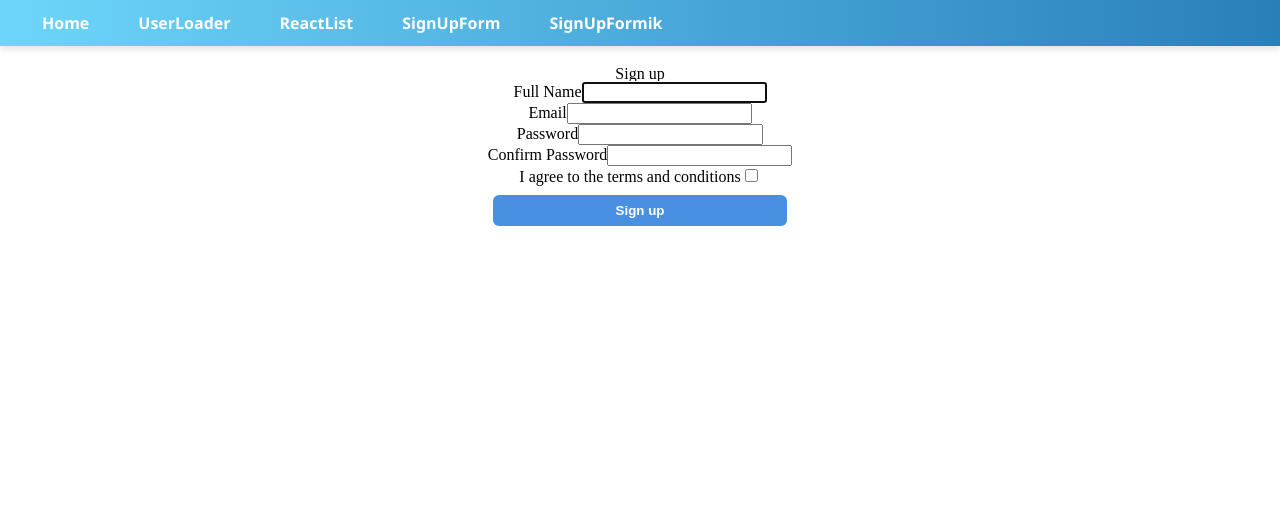
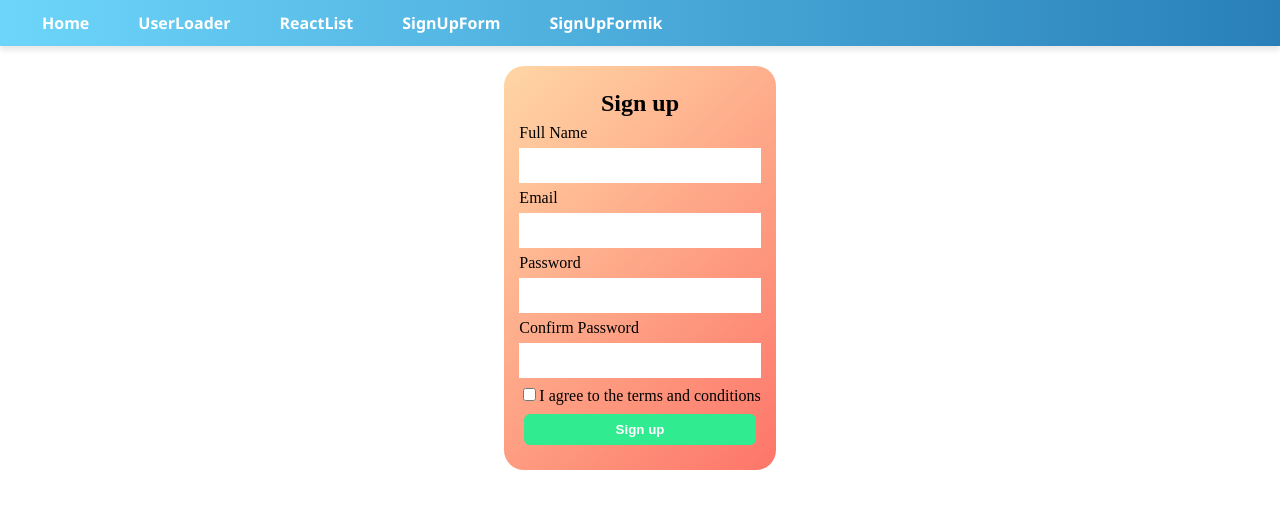
Before and after one commit to GromavVL/React-Homework, a React (Vite) app: page /sigformik in a window 1280 px wide. Shown: the top 508 px of the page. Built offline with nearby package versions, Linux system fonts and the light colour scheme.

Commit message:
Add partial styles for signup form

```diff
--- a/src/components/SignUpFormik/SignUpFormik.module.scss
+++ b/src/components/SignUpFormik/SignUpFormik.module.scss
@@ -6,5 +6,51 @@
   .formBase {
     display: flex;
     flex-direction: column;
+    border-radius: 20px;
+    max-width: 300px;
+    padding: 15px;
+    background: #00c3ff;
+    background: linear-gradient(135deg, #ffd6a5 0%, #fd7569 100%);
+
+
+    .title {
+      margin: 10px;
+      font-size: 24px;
+      font-weight: 700;
+    }
+
+    .labelContainer {
+      display: flex;
+      flex-direction: column;
+      min-height: 65px;
+
+      .labelText {
+        text-align: left;
+        padding-bottom: 7px;
+      }
+
+      .inputElement {
+        padding: 10px;
+        border-radius: px;
+        border: none;
+        outline: none;
+      }
+
+      .errorComponent {
+        color: red;
+        font-size: 14px;
+        min-height: 20px;
+        text-align: left;
+        margin-top: 5px;
+      }
+    }
+
+    .checkboxElement {
+      cursor: pointer;
+    }
+
+    .buttonSubmit {
+      background-color: rgba(49, 235, 145, 1);
+    }
   }
 }
--- a/src/components/SignUpFormik/index.jsx
+++ b/src/components/SignUpFormik/index.jsx
@@ -18,42 +18,46 @@ function SignUpFormik () {
 
   return (
     <div className={styles.formWrapper}>
-      {/* <h1>Create Your Account</h1> */}
       <Formik
         initialValues={loginInitialValues}
         onSubmit={handleSubmit}
         validationSchema={SIGNAP_VALIDATION_SCHEMA}
       >
-        {formikProps => {
+        {({ values }) => {
           return (
             <Form className={styles.formBase}>
-              <h2>Sign up</h2>
-              <label>
-                <span>Full Name</span>
-                <Field type='text' name='fullName' autoFocus />
-                <ErrorMessage name='fullName' component={'span'} />
+              <h2 className={styles.title}>Sign up</h2>
+              <label className={styles.labelContainer}>
+                <span className={styles.labelText}>Full Name</span>
+                <Field className={styles.inputElement} type='text' name='fullName' autoFocus />
+                <ErrorMessage className={styles.errorComponent} name='fullName' component={'span'} />
+              </label>
+              <label className={styles.labelContainer}>
+                <span className={styles.labelText}>Email</span>
+                <Field className={styles.inputElement} type='email' name='email' />
+                <ErrorMessage className={styles.errorComponent} name='email' component={'span'} />
+              </label>
+              <label className={styles.labelContainer}>
+                <span className={styles.labelText}>Password</span>
+                <Field className={styles.inputElement} type='password' name='password' />
+                <ErrorMessage className={styles.errorComponent} name='password' component={'span'} />
+              </label>
+              <label className={styles.labelContainer}>
+                <span className={styles.labelText}>Confirm Password</span>
+                <Field className={styles.inputElement} type='password' name='confirmPassword' />
+                <ErrorMessage className={styles.errorComponent} name='confirmPassword' component={'span'} />
               </label>
               <label>
-                <span>Email</span>
-                <Field type='email' name='email' />
-                <ErrorMessage name='email' component={'span'} />
+                <Field
+                  className={styles.checkboxElement}
+                  type='checkbox'
+                  name='acceptTerms'
+                />
+                <span>I agree to the terms and conditions</span>
               </label>
-              <label>
-                <span>Password</span>
-                <Field type='password' name='password' />
-                <ErrorMessage name='password' component={'span'} />
-              </label>
-              <label>
-                <span>Confirm Password</span>
-                <Field type='password' name='confirmPassword' />
-                <ErrorMessage name='confirmPassword' component={'span'} />
-              </label>
-              <label>
-                <span>I agree to the terms and conditions</span>
-                <Field type='checkbox' name='acceptTerms' />
-                <ErrorMessage name='acceptTerms' component={'span'} />
-              </label>
-              <button type='submit'>Sign up</button>
+              <button className={styles.buttonSubmit} type='submit' disabled={!values.acceptTerms}>
+                Sign up
+              </button>
             </Form>
           );
         }}
--- a/src/utils/validationSchema.js
+++ b/src/utils/validationSchema.js
@@ -31,6 +31,5 @@ export const SIGNAP_VALIDATION_SCHEMA = yup.object({
 
     acceptTerms: yup
     .boolean()
-    .oneOf([true], 'You must accept the terms and conditions')
-    .required('You must accept the terms and conditions')
+    .oneOf([true])
 })
```
